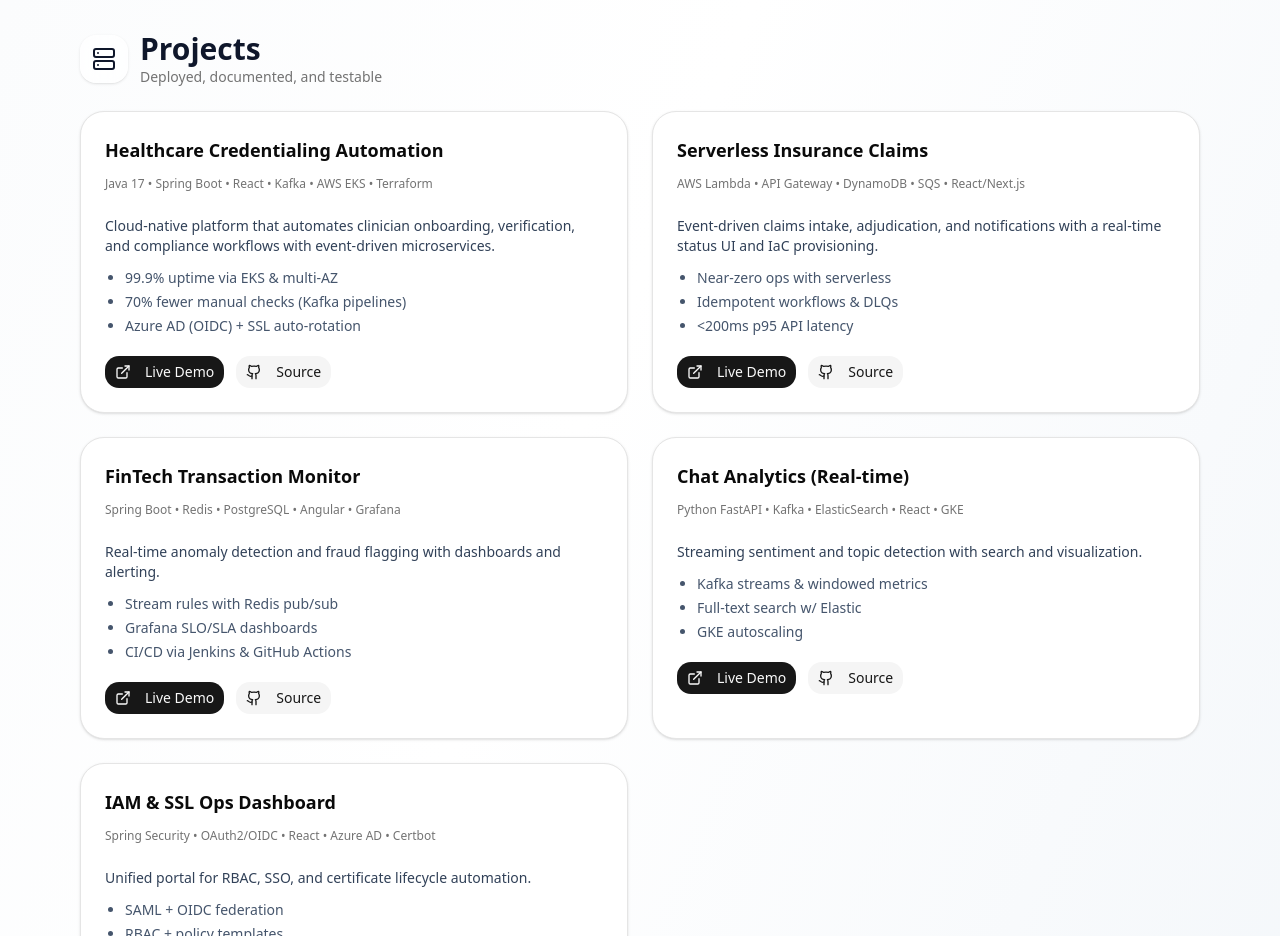
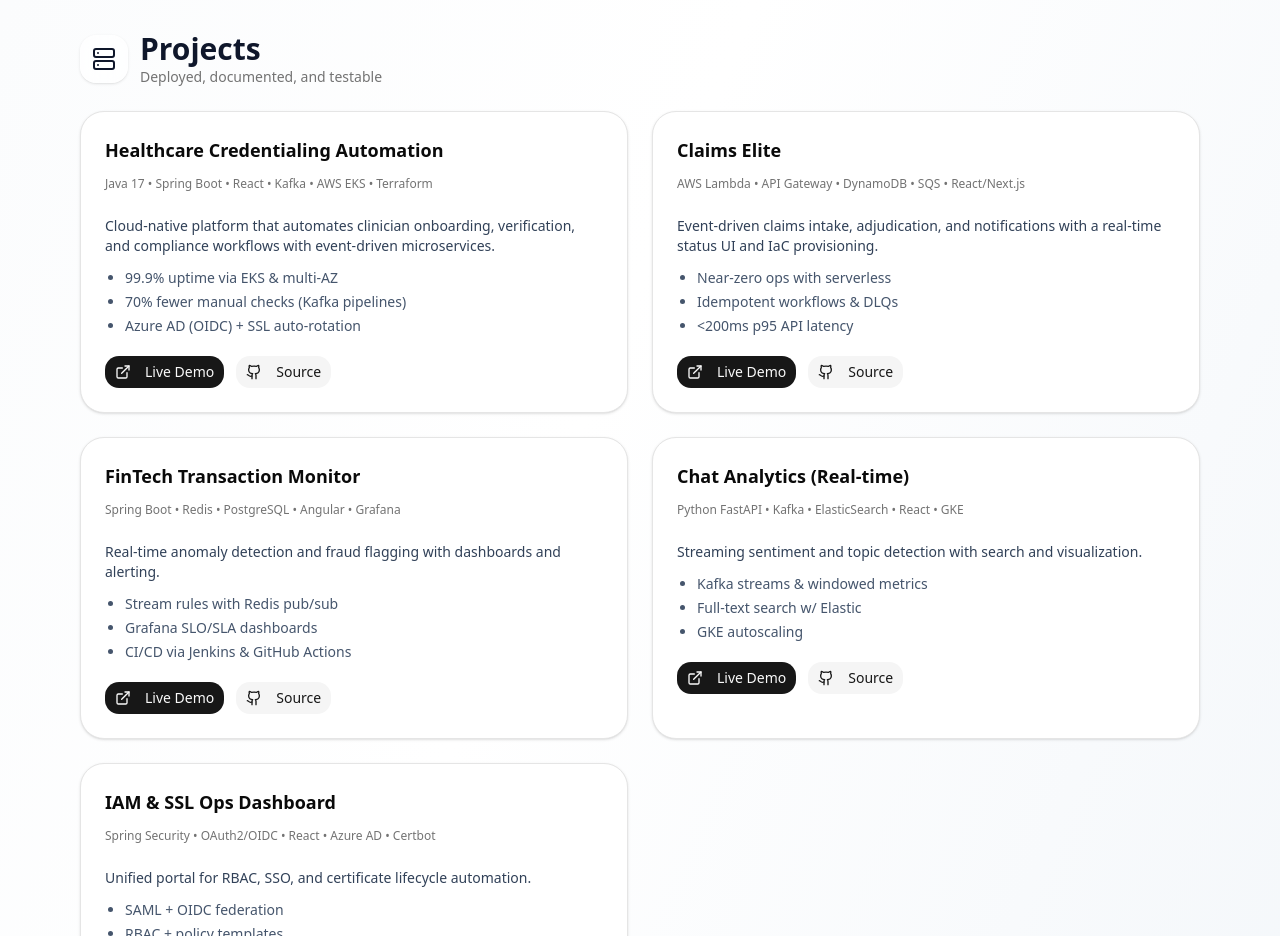
Before and after one commit to MUTTAMSETTYLOHITH/lohith-portfolio, a Next.js app: page / in a window 1280 px wide. Shown: the part 1300-2236 px from the top of the page. Built offline with nearby package versions, Linux system fonts and the light colour scheme.

Commit message:
Claims Elite: set Live Demo to https://claims-elite-advanced.vercel.app

```diff
--- a/src/app/page.tsx
+++ b/src/app/page.tsx
@@ -37,7 +37,7 @@
     },
   },
   {
-    title: "Serverless Insurance Claims",
+    title: "Claims Elite",
     subtitle: "AWS Lambda • API Gateway • DynamoDB • SQS • React/Next.js",
     description:
       "Event-driven claims intake, adjudication, and notifications with a real-time status UI and IaC provisioning.",
@@ -47,7 +47,7 @@
       "<200ms p95 API latency",
     ],
     links: {
-      demo: "#",
+      demo: "https://claims-elite-advanced.vercel.app",
       repo: "https://github.com/MUTTAMSETTYLOHITH/serverless-insurance-claims",
     },
   },
```
Also changed, not shown: 1 other file (tests, documents, lock files or other folders).
